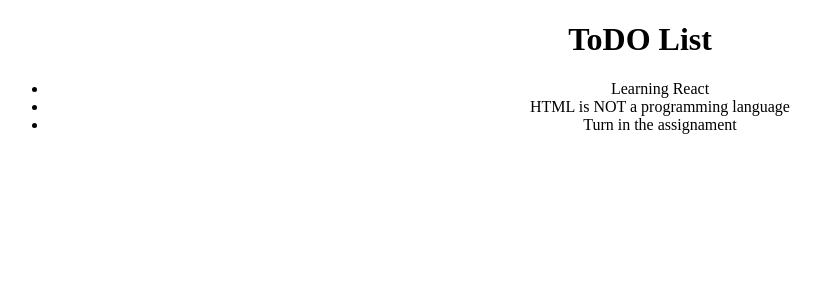
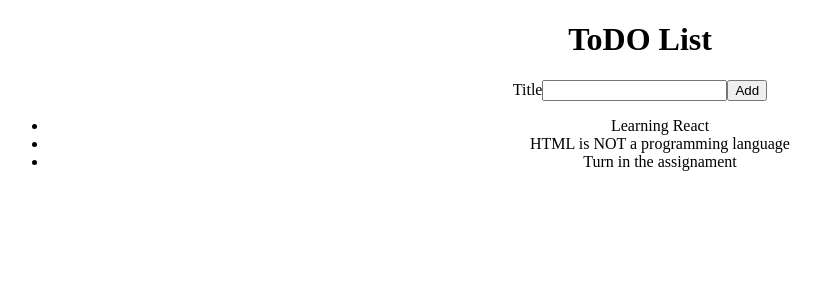
Before and after one commit to tonybalde/react-todo, a React (Create React App) app: page / in a window 1280 px wide. Shown: the top 300 px of the page, without its empty margins (0-821 px from the left). Built offline with nearby package versions, Linux system fonts and the light colour scheme; the HTML template or start-up script is replaced by a standard one.

Commit message:
Add AddTodoForm and TodoList components

```diff
--- /dev/null
+++ b/src/AddTodoForm.js
@@ -0,0 +1,16 @@
+import React from "react";
+
+function AddTodoForm () {
+    return(
+        <div>
+            <form>
+                <label htmlFor="todoTitle">Title</label>
+                <input id="todoTitle"></input>
+                <button>Add</button>
+            </form>
+
+        </div>
+    )
+}
+
+export default AddTodoForm;
--- a/src/App.js
+++ b/src/App.js
@@ -1,35 +1,15 @@
 import React from 'react';
-import { v4 as uuidv4 } from 'uuid';
+import TodoList from './TodoList';
+import AddTodoForm from './AddTodoForm';
 
 function App() {
-
-  let todoList = [
-    {id: 1,
-     title: "Learning React",
-     key: uuidv4(),
-    },
-    {id: 2,
-     title: "HTML is NOT a programming language",
-     key: uuidv4(),
-
-     },
-    {id: 3,
-     title: "Turn in the assignament",
-     key: uuidv4(),
-     }
-  ];
 
   return (
     <div style={{ textAlign: 'center' }}>
       <header>
          <h1>ToDO List</h1>
-         <ul>
-            {todoList.map(function (item) {
-            return (
-              <li id={item.id} >{item.title}</li>
-          );
-          })}
-        </ul>
+         <AddTodoForm />
+         <TodoList />
       </header>
     </div>
   );
--- /dev/null
+++ b/src/TodoList.js
@@ -0,0 +1,31 @@
+import React from "react";
+
+let todoList = [
+    {id: 1,
+     title: "Learning React",
+    },
+    {id: 2,
+     title: "HTML is NOT a programming language",
+    },
+    {id: 3,
+     title: "Turn in the assignament",
+    }
+  ];
+
+function TodoList (){
+
+    return(
+        <div>
+            <ul>
+                {todoList.map(function (item) {
+                return (
+                <li id={item.id} >{item.title}</li>
+            );
+            })}
+            </ul>
+
+        </div>
+    )
+}
+
+export default TodoList;
```
